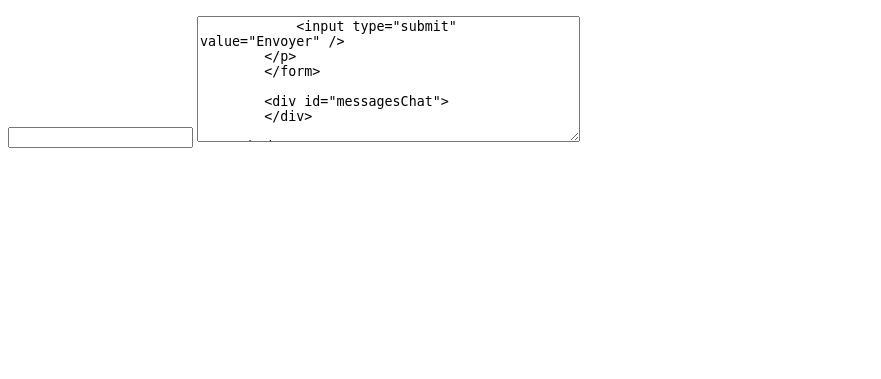
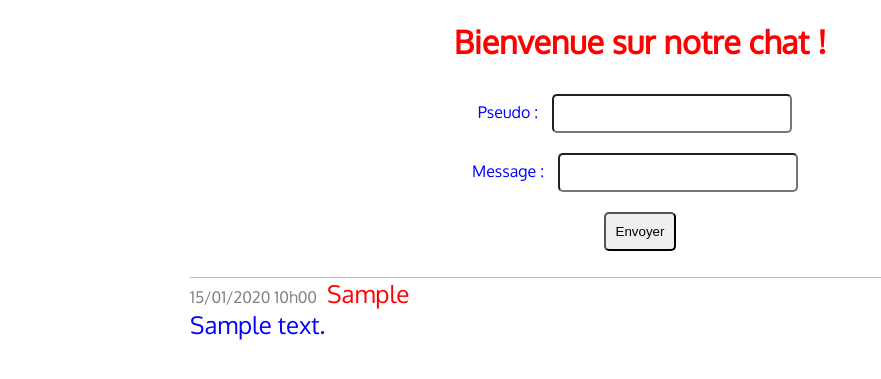
Before and after one commit to Mistigri/p4, a PHP site: page /miniChat.php in a window 1280 px wide. Shown: the top 379 px of the page, without its empty margins (0-881 px from the left). Run offline with PHP 8.4, Linux system fonts and the light colour scheme; tables that the repository leaves empty or names only in its code hold one stand-in row (values such as "Sample post").

Commit message:
Ajout d'un message d'accueil sur le chat

```diff
--- a/miniChat.php
+++ b/miniChat.php
@@ -1,24 +1,55 @@
+<?php
+
+session_start();
+
+?>
+
 <!DOCTYPE html>
-
 <html>
 
     <head>
         <title>Mini-chat</title>
         <meta charset="utf-8" />
+        <link href="https://fonts.googleapis.com/css?family=Oxygen" rel="stylesheet">
+        <link href="style.css" rel="stylesheet">
     </head>
 
     <body>
-
-        <form action="chat.php" method="post">
+        <h1>Bienvenue sur notre chat !</h1>
+        <form class="formChat" action="miniChat_post.php" method="post">
         <p>
-            <input type="text" name="pseudo" />
-            <textarea name = "message" rows = "8" cols = "45"/>
+            <label for="pseudo">Pseudo : <input type="text"
+            <?php
+            if (isset($_SESSION['pseudo'])) {
+                echo 'value="' . $_SESSION['pseudo'] . '"';
+            }
+            ?>
+            name="pseudo" id="pseudo"/></label><br/>
+            <label for="message">Message : <input type="textarea" name = "message" id="form_message"/></label><br/>
             <input type="submit" value="Envoyer" />
         </p>
         </form>
 
-        <div id="messagesChat">
-        </div>
+        <?php
+        // Connexion à la base de données
+        try {
+            $bdd = new PDO('mysql:host=localhost;dbname=minichat;charset=utf8', 'root', '');
+        }
+
+        catch(Exception $e) {
+                die('Erreur : '.$e->getMessage());
+        }
+
+        // Récupération des 10 derniers messages
+        $reponse = $bdd->query('SELECT DATE_FORMAT(date_message, \'%d/%m/%Y %Hh%i\') AS date_message,pseudo, message FROM minichat ORDER BY ID DESC LIMIT 0, 10');
+
+        // Affichage de chaque message (toutes les données sont protégées par htmlspecialchars)
+        while ($donnees = $reponse->fetch()) {
+            echo '<p class = "post"><div id = "date_message">' . htmlspecialchars($donnees ['date_message']). '</div><div id = "pseudo_post_message">' . htmlspecialchars($donnees['pseudo']) . '</div><div id = "post_message">' . htmlspecialchars($donnees['message']) . '</div></p>';
+        }
+
+        $reponse->closeCursor();
+        ?>
 
     </body>
 </html>
```
